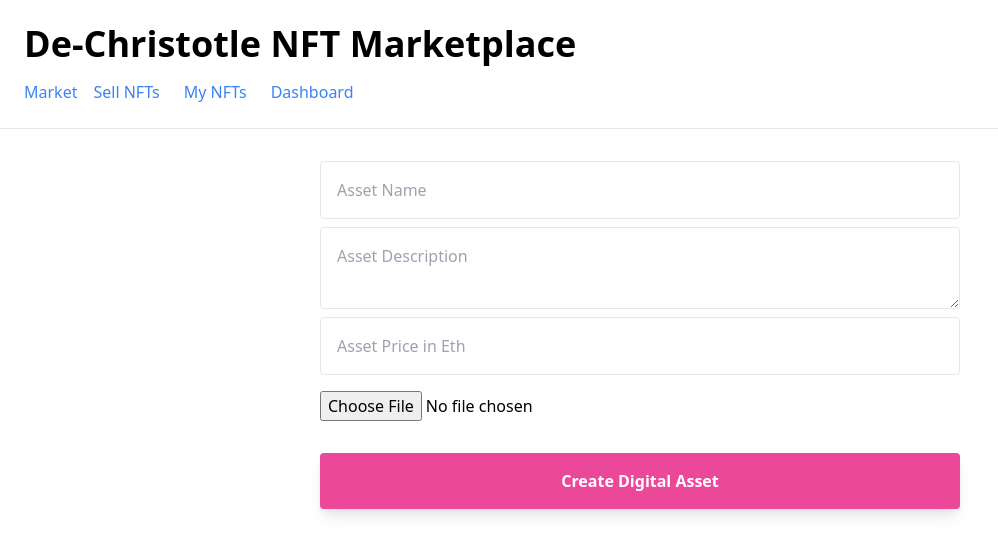
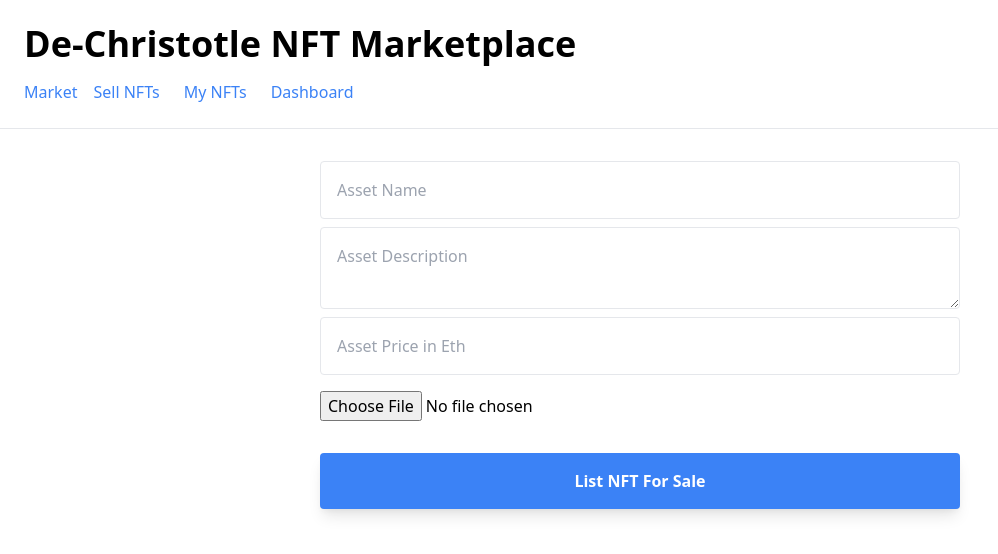
Before and after one commit to WarnerDemon/full-stack-nft-marketplace, a Next.js app: page /create-item in a window 1280 px wide. Shown: the top 554 px of the page, without its empty margins (0-998 px from the left). Built offline with nearby package versions, Linux system fonts and the light colour scheme; no server answers; what ipfs-http-client would draw is missing.

Commit message:
Update create-item.js

```diff
--- a/pages/create-item.js
+++ b/pages/create-item.js
@@ -105,8 +105,8 @@ export default function CreateItem() {
             <img className="rounded mt-4" width="350" src={fileUrl} />
           )
         }
-        <button onClick={createMarket} className="font-bold mt-4 bg-pink-500 text-white rounded p-4 shadow-lg">
-          Create Digital Asset
+        <button onClick={createMarket} className="font-bold mt-4 bg-blue-500 text-white rounded p-4 shadow-lg">
+          List NFT For Sale
         </button>
       </div>
     </div>
```
